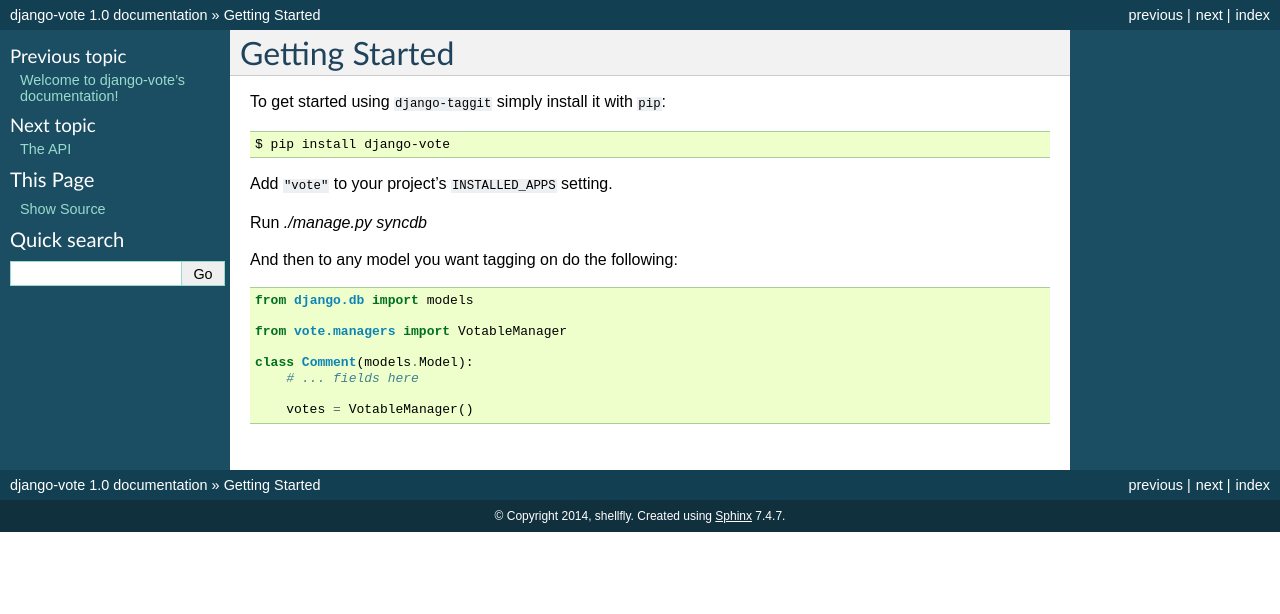
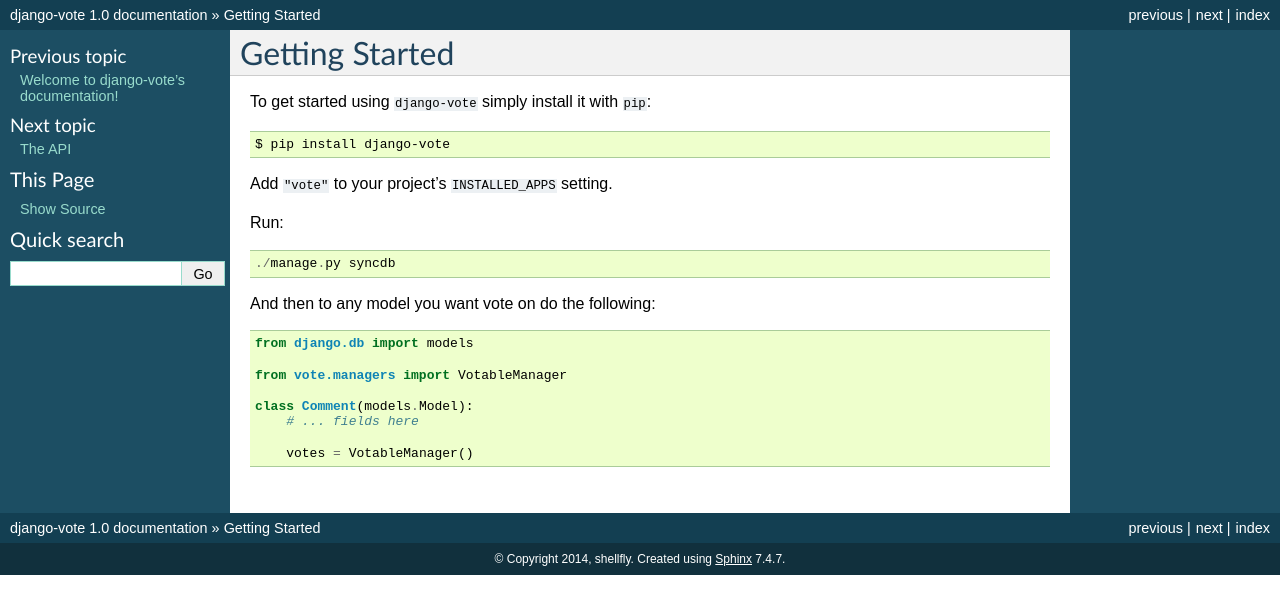
Before and after one commit to shellfly/django-vote, a Sphinx documentation site: the page built from docs/getting_started.rst, in a window 1280 px wide. Shown: the top 614 px of the page. Built offline with Sphinx 7.4.7, drawn with Linux system fonts in a browser that asks for light colours.

Commit message:
update docs

```diff
--- a/docs/getting_started.rst
+++ b/docs/getting_started.rst
@@ -1,7 +1,7 @@
 Getting Started
 ===============
 
-To get started using ``django-taggit`` simply install it with
+To get started using ``django-vote`` simply install it with
 ``pip``::
 
     $ pip install django-vote
@@ -9,9 +9,11 @@
 
 Add ``"vote"`` to your project's ``INSTALLED_APPS`` setting.
 
-Run `./manage.py syncdb`
+Run::
 
-And then to any model you want tagging on do the following::
+    ./manage.py syncdb
+
+And then to any model you want vote on do the following::
 
     from django.db import models
 
```
